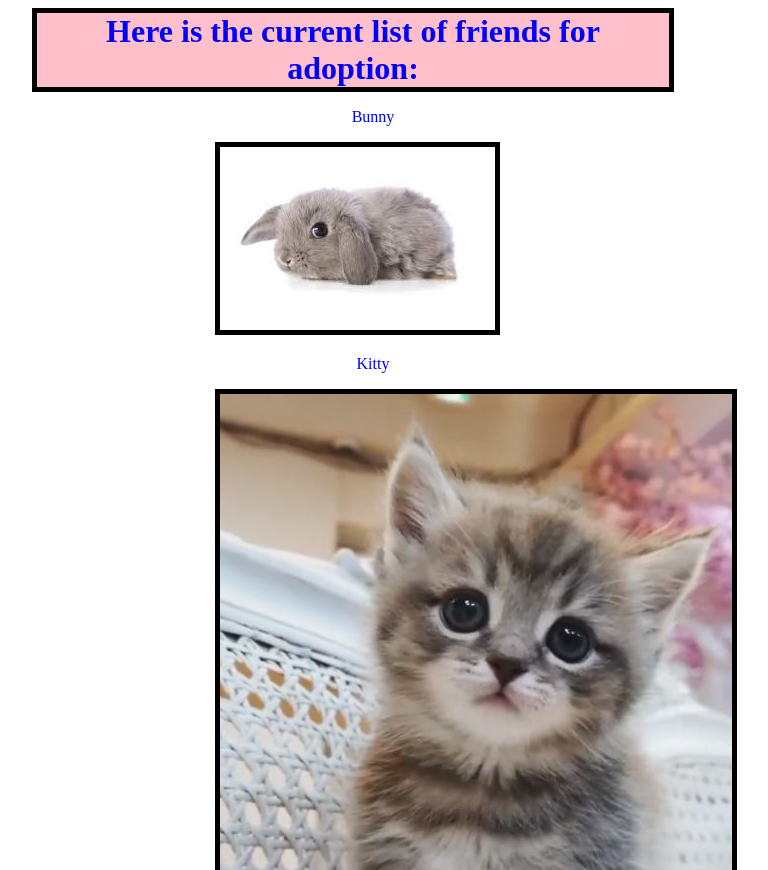
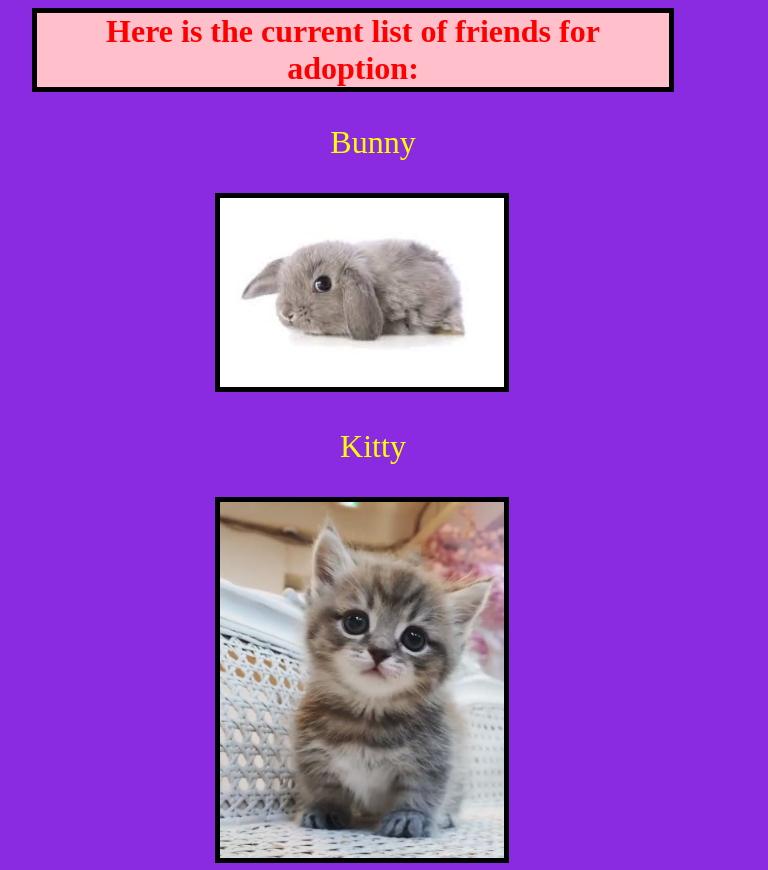
Before and after one commit to StollerSystem/animal_shelter_page, a plain HTML site: page index.html in a window 1280 px wide. Shown: the top 870 px of the page, without its empty margins (287-1055 px from the left). Drawn offline with Linux system fonts and the light colour scheme.

Commit message:
done for the day
Co-authored-by Drew Lockhart <drewmlockhart@gmail.com>

```diff
--- a/css/styles.css
+++ b/css/styles.css
@@ -2,7 +2,7 @@
   margin: auto;
   text-align: center;
   text-emphasis-style: bold;
-  color: blue;
+  color: red;
   width: 50%;
   border: solid black;
   border-width: 5px;
@@ -12,6 +12,8 @@
 
 img {
   border: solid 5px black;
+  margin: auto;
+  width: 90%
 }
 
 ul {
@@ -21,7 +23,12 @@ ul {
 }
 
 .animals p {
+  font-size: xx-large;
   text-align: center;
   text-emphasis-style: bold;
-  color: blue;
+  color: yellow;
 }
+
+body {
+  background-color: blueviolet;
+}
```
